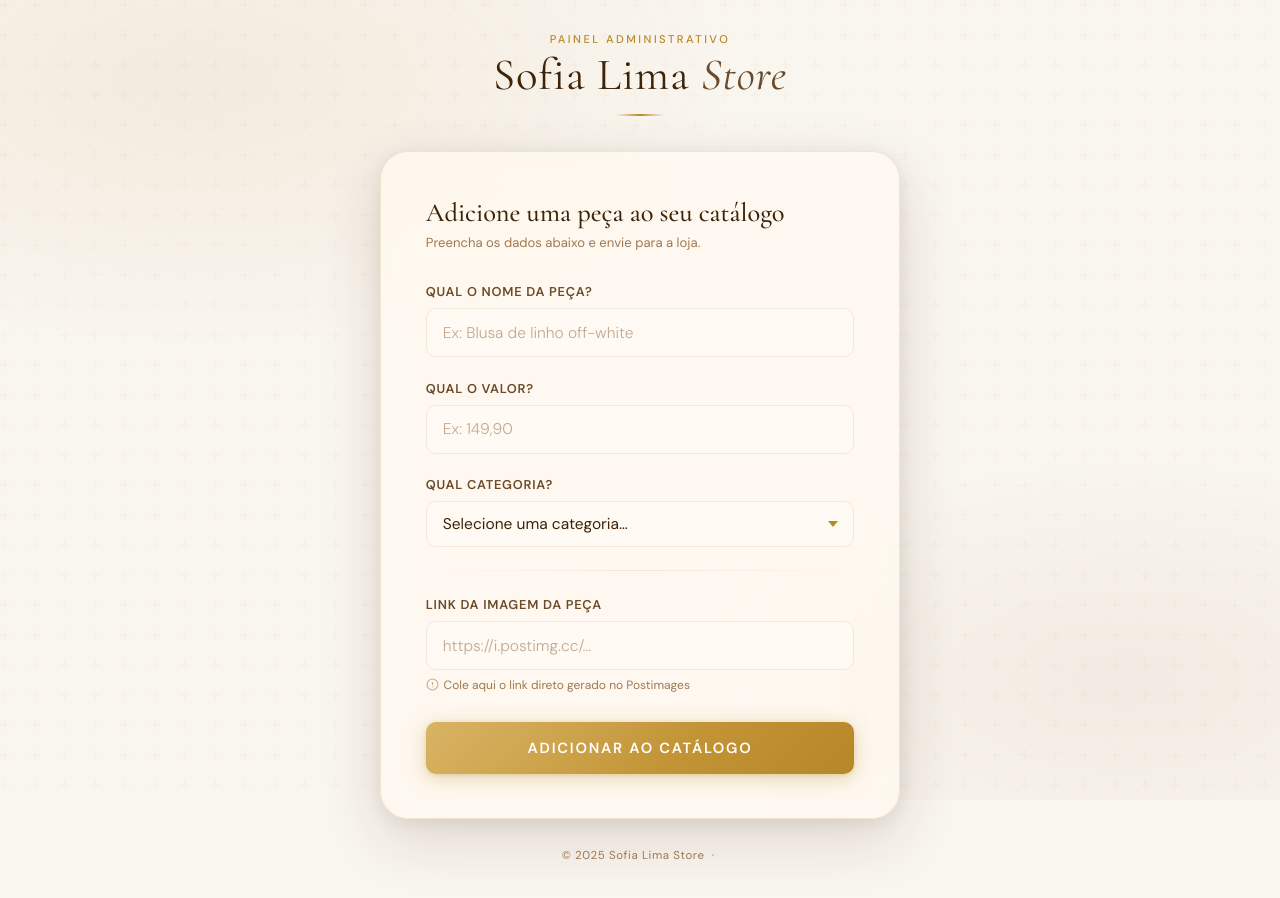
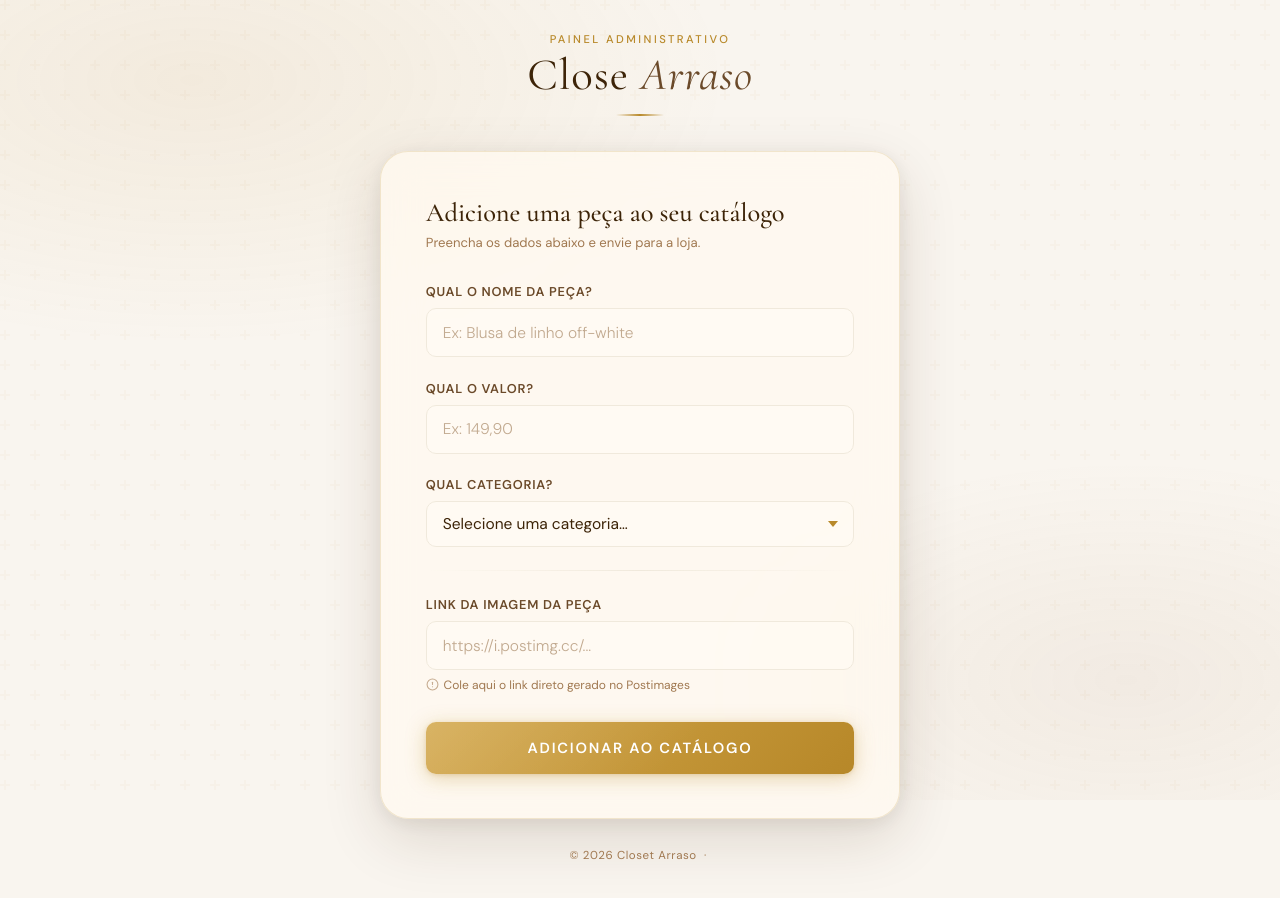
Before and after one commit to pedorgz/admin-teste, a plain HTML site: page index.html in a window 1280 px wide. Drawn offline with nearby package versions, Linux system fonts and the light colour scheme.

Commit message:
Update index.html

```diff
--- a/index.html
+++ b/index.html
@@ -3,7 +3,7 @@
 <head>
   <meta charset="UTF-8" />
   <meta name="viewport" content="width=device-width, initial-scale=1.0" />
-  <title>Painel Administrativo — Sofia Lima Store</title>
+  <title>Painel Administrativo — Closet Arraso</title>
   <link rel="preconnect" href="https://fonts.googleapis.com" />
   <link rel="preconnect" href="https://fonts.gstatic.com" crossorigin />
   <link href="https://fonts.googleapis.com/css2?family=Cormorant+Garamond:ital,wght@0,300;0,400;0,500;0,600;1,300;1,400&family=DM+Sans:wght@300;400;500;600&display=swap" rel="stylesheet" />
@@ -351,7 +351,7 @@
       background: linear-gradient(135deg, #e74c3c, #c0392b);
     }
 
-    .toast-body {}
+    .toast-body
     .toast-title {
       font-weight: 600;
       font-size: 0.9rem;
@@ -408,7 +408,7 @@
   <!-- Header -->
   <header class="admin-header">
     <p class="store-label">Painel Administrativo</p>
-    <h1>Sofia Lima <em>Store</em></h1>
+    <h1>Close <em>Arraso</em></h1>
     <div class="gold-divider"></div>
   </header>
 
@@ -494,7 +494,7 @@
 
   <!-- Footer -->
   <footer class="admin-footer">
-    © 2025 Sofia Lima Store &nbsp;·&nbsp;
+    © 2026 Closet Arraso &nbsp;·&nbsp;
   </footer>
 
   <!-- Toast -->
@@ -616,7 +616,7 @@
         showToast('success', 'Peça adicionada com sucesso!', `"${name}" já está no catálogo da loja.`);
 
       } catch (err) {
-        console.error('[Sofia Lima Store] Erro:', err);
+        console.error('[Closet Arraso] Erro:', err);
         showToast('error', 'Erro de conexão', 'Verifique sua internet e tente novamente.');
       } finally {
         setLoading(false);
```
